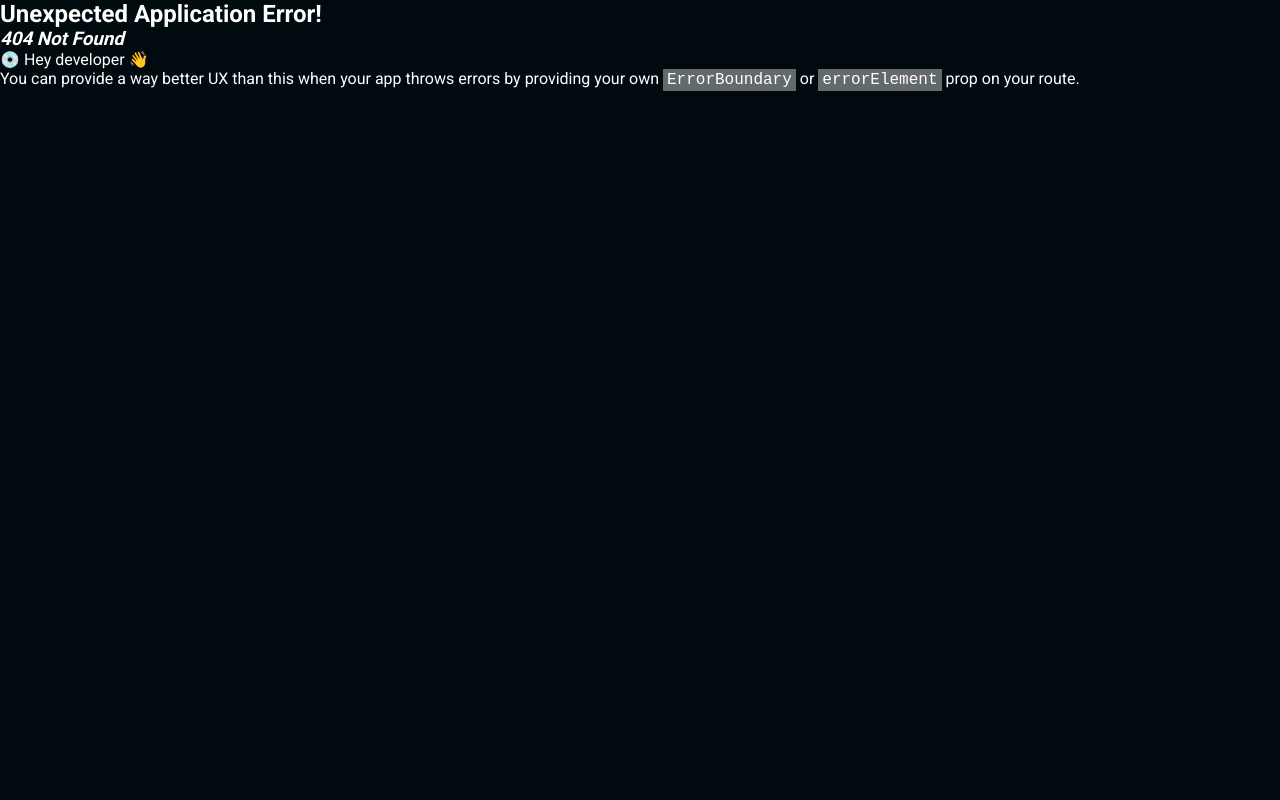
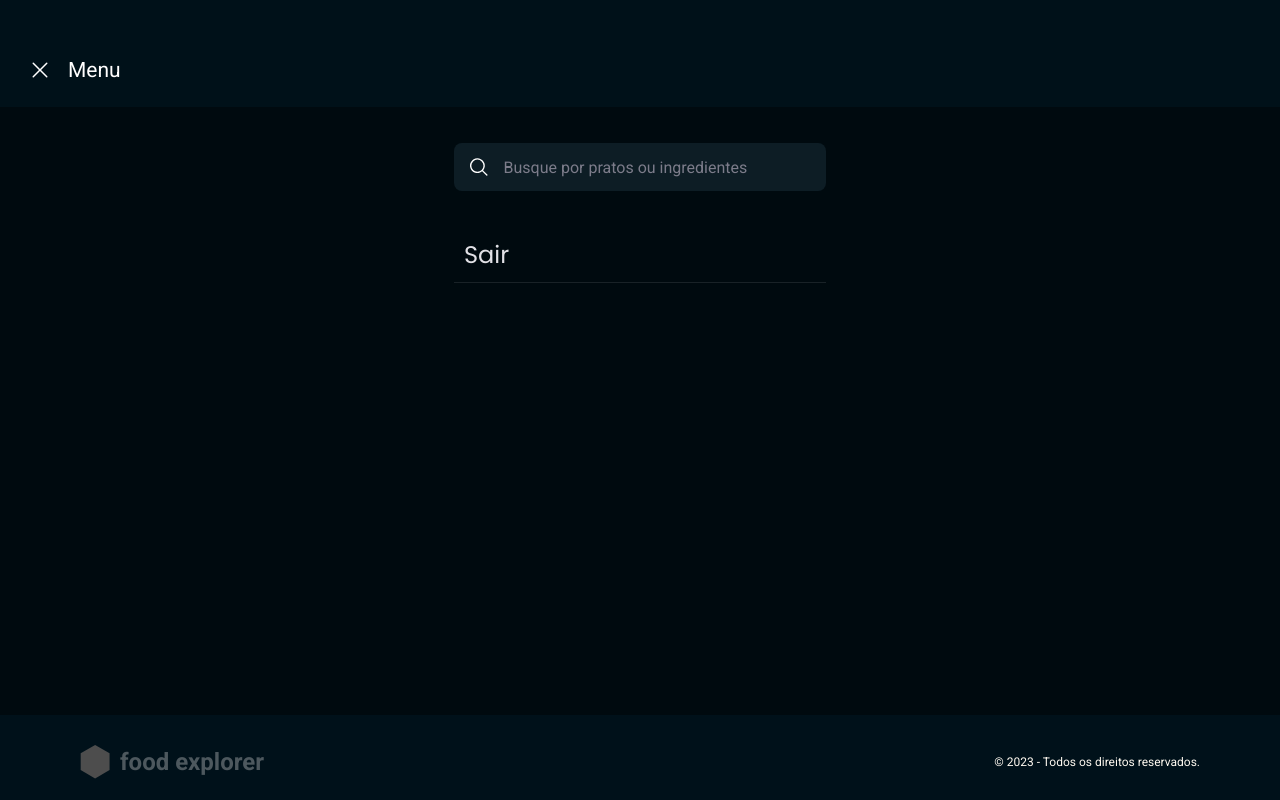
Before and after one commit to FelipePEduardo/FoodExplorer-frontend, a React (Vite) app: page /menu in a window 1280 px wide. Before the commit this address had no page. Built offline with nearby package versions, Linux system fonts and the light colour scheme.

Commit message:
feat: fix pages editPlate and createPlate, improvements in components and create menu page

```diff
--- a/src/components/Header/index.tsx
+++ b/src/components/Header/index.tsx
@@ -1,12 +1,19 @@
 import { List, Receipt, MagnifyingGlass, SignOut } from "@phosphor-icons/react";
 import { Logo } from "../Logo";
 import { HeaderContainer, HeaderContent, InputContainer, LogoContainer, MenuButton, RequestsButton, SignOutContainer } from "./styles";
+import { useNavigate } from "react-router-dom";
 
 export function Header() {
+  const navigate = useNavigate()
+
+  function handleNavigate() {
+    navigate('/menu')
+  }
+
   return (
     <HeaderContainer>
       <HeaderContent>
-        <MenuButton>
+        <MenuButton onClick={handleNavigate}>
           <List size={24}/>
         </MenuButton>
 
--- a/src/components/HeaderAdmin/index.tsx
+++ b/src/components/HeaderAdmin/index.tsx
@@ -1,8 +1,15 @@
 import { List, MagnifyingGlass, SignOut } from "@phosphor-icons/react";
 import { HeaderAdminContainer, HeaderAdminContent, InputContainer, LogoContainer, MenuButton, RequestsButton, SignOutContainer } from "./styles";
 import { Logo } from "../Logo";
+import { useNavigate } from "react-router-dom";
 
 export function HeaderAdmin() {
+  const navigate = useNavigate()
+
+  function handleNavigate() {
+    navigate('/createPlate')
+  }
+
   return (
     <HeaderAdminContainer>
       <HeaderAdminContent>
@@ -20,7 +27,7 @@ export function HeaderAdmin() {
           <input type="text" placeholder="Busque por pratos ou ingredientes"/>
         </InputContainer>
 
-        <RequestsButton>
+        <RequestsButton onClick={handleNavigate}>
           <span>Novo prato</span>
         </RequestsButton>
 
--- a/src/components/Marker/index.tsx
+++ b/src/components/Marker/index.tsx
@@ -15,7 +15,7 @@ export function Markers({ isNew }: MarkersProps) {
       />
 
       <button type="button">
-      { isNew ? <Plus size={16} /> : <X size={16} /> }
+        { isNew ? <Plus size={16} /> : <X size={16} /> }
       </button>
     </MarkersContainer>
   )
--- a/src/components/Marker/styles.ts
+++ b/src/components/Marker/styles.ts
@@ -42,5 +42,7 @@ export const MarkersContainer = styled.div<MarkersContainerProps>`
     border: 0;
     background: transparent;
     line-height: 0;
+
+    cursor: pointer;
   }
 `
--- a/src/pages/NewPlate/index.tsx
+++ b/src/pages/CreatePlate/index.tsx
@@ -7,7 +7,7 @@ import { Footer } from "../../components/Footer"
 import { Markers } from "../../components/Marker"
 import { useNavigate } from "react-router-dom"
 
-export function NewPlate() {
+export function CreatePlate() {
   const navigate = useNavigate()
 
   function handleNavigate() {
@@ -60,7 +60,6 @@ export function NewPlate() {
               <label htmlFor="">Ingredientes</label>
               <MarkersContainer>
                 <Markers/>
-                <Markers />
                 <Markers isNew/>
               </MarkersContainer>
             </Container>
--- a/src/pages/NewPlate/styles.ts
+++ b/src/pages/CreatePlate/styles.ts
@@ -93,22 +93,6 @@ export const Container = styled.div`
   flex-direction: column;
   gap: 1.6rem;
 
-  &.plateImg {
-    max-width: 24rem;
-  }
-
-  &.plateName {
-    width: 100%;
-  }
-
-  &.plateCategory {
-    max-width: 36.4rem;
-  }
-
-  &.platePrice {
-    max-width: 25.1rem;
-  }
-
   > label {
     color: ${({ theme }) => theme.colors["light-400"]};
   }
@@ -139,6 +123,24 @@ export const Container = styled.div`
 
     ::placeholder {
       color: ${({ theme }) => theme.colors["light-500"]};
+    }
+  }
+
+  @media(min-width: 1160px) {
+    &.plateImg {
+      max-width: 24rem;
+    }
+
+    &.plateName {
+      width: 100%;
+    }
+
+    &.plateCategory {
+      max-width: 36.4rem;
+    }
+
+    &.platePrice {
+      max-width: 25.1rem;
     }
   }
 `
--- a/src/pages/EditPlate/styles.ts
+++ b/src/pages/EditPlate/styles.ts
@@ -93,22 +93,6 @@ export const Container = styled.div`
   flex-direction: column;
   gap: 1.6rem;
 
-  &.plateImg {
-    max-width: 24rem;
-  }
-
-  &.plateName {
-    width: 100%;
-  }
-
-  &.plateCategory {
-    max-width: 36.4rem;
-  }
-
-  &.platePrice {
-    max-width: 25.1rem;
-  }
-
   > label {
     color: ${({ theme }) => theme.colors["light-400"]};
   }
@@ -139,6 +123,24 @@ export const Container = styled.div`
 
     ::placeholder {
       color: ${({ theme }) => theme.colors["light-500"]};
+    }
+  }
+
+  @media(min-width: 1160px) {
+    &.plateImg {
+      max-width: 24rem;
+    }
+
+    &.plateName {
+      width: 100%;
+    }
+
+    &.plateCategory {
+      max-width: 36.4rem;
+    }
+
+    &.platePrice {
+      max-width: 25.1rem;
     }
   }
 `
@@ -176,7 +178,6 @@ export const File = styled.div`
 `
 
 export const MarkersContainer = styled.div`
-
   background: ${({ theme }) => theme.colors["dark-800"]};
   border-radius: 8px;
 
--- /dev/null
+++ b/src/pages/Menu/index.tsx
@@ -0,0 +1,42 @@
+import { MagnifyingGlass, X } from "@phosphor-icons/react";
+import { Footer } from "../../components/Footer";
+import { HeaderContainer, InputContainer, MenuContainer, MenuContent } from "./styles";
+import { useNavigate } from "react-router-dom";
+
+export function Menu() {
+  const navigate = useNavigate()
+
+  function handleNavigate() {
+    navigate(-1)
+  }
+
+  return (
+    <MenuContainer>
+      <HeaderContainer>
+        <button onClick={handleNavigate}>
+          <X size={24}/>
+        </button>
+        <span>Menu</span>
+      </HeaderContainer>
+
+      <MenuContent>
+        <form action="">
+          <InputContainer>
+            <MagnifyingGlass size={24}/>
+            <input type="text" placeholder="Busque por pratos ou ingredientes"/>
+          </InputContainer>
+        </form>
+
+        {/* <button>
+          Novo prato
+        </button> */}
+
+        <button>
+          Sair
+        </button>
+      </MenuContent>
+
+      <Footer />
+    </MenuContainer>
+  )
+}
--- /dev/null
+++ b/src/pages/Menu/styles.ts
@@ -0,0 +1,89 @@
+import styled from "styled-components";
+
+export const MenuContainer = styled.div`
+  min-height: 100vh;
+
+  display: grid;
+  grid-template-rows: 107px auto 85px;
+`
+
+export const HeaderContainer = styled.header`
+  background: ${({ theme }) => theme.colors["dark-700"]};
+  padding: 5.6rem 2.8rem 2.4rem;
+
+  display: flex;
+  align-items: center;
+  gap: 1.6rem;
+
+  button {
+    background: none;
+    border: 0;
+    line-height: 0;
+
+    cursor: pointer;
+  }
+
+  span {
+    font-size: 2.1rem;
+  }
+`
+
+export const MenuContent = styled.div`
+  max-width: 42.8rem;
+  width: 100%;
+  margin: 3.6rem auto 0;
+  padding: 0 2.8rem;
+
+
+  display: flex;
+  flex-direction: column;
+
+  form {
+    margin-bottom: 3.6rem;
+  }
+
+  button {
+    background: 0;
+    border: 0;
+    padding: 1rem;
+
+    font-family: 'Poppins';
+    font-size: 2.4rem;
+    color: ${({ theme }) => theme.colors["light-300"]};
+    text-align: left;
+
+    border-bottom: 1px solid  ${({ theme }) => theme.colors["dark-1000"]};
+
+    cursor: pointer;
+  }
+`
+
+export const InputContainer = styled.div`
+  background: ${({ theme }) => theme.colors["dark-900"]};
+  padding: 1.2rem 1.4rem;
+  border-radius: 8px;
+
+  display: flex;
+  align-items: center;
+  gap: 1.4rem;
+
+  &:focus {
+    box-shadow: 0 0 0 2px ${({ theme }) => theme.colors["cake-100"]};
+  }
+
+  &:has(input:focus) {
+    box-shadow: 0 0 0 2px ${({ theme }) => theme.colors["cake-100"]};
+  }
+
+  input {
+    width: 100%;
+
+    background: 0;
+    border: 0;
+    box-shadow: none;
+
+    &::placeholder {
+      color: ${({ theme }) => theme.colors["light-500"]};
+    }
+  }
+`
```
Also changed, not shown: src/App.tsx (+9 -4 lines).
